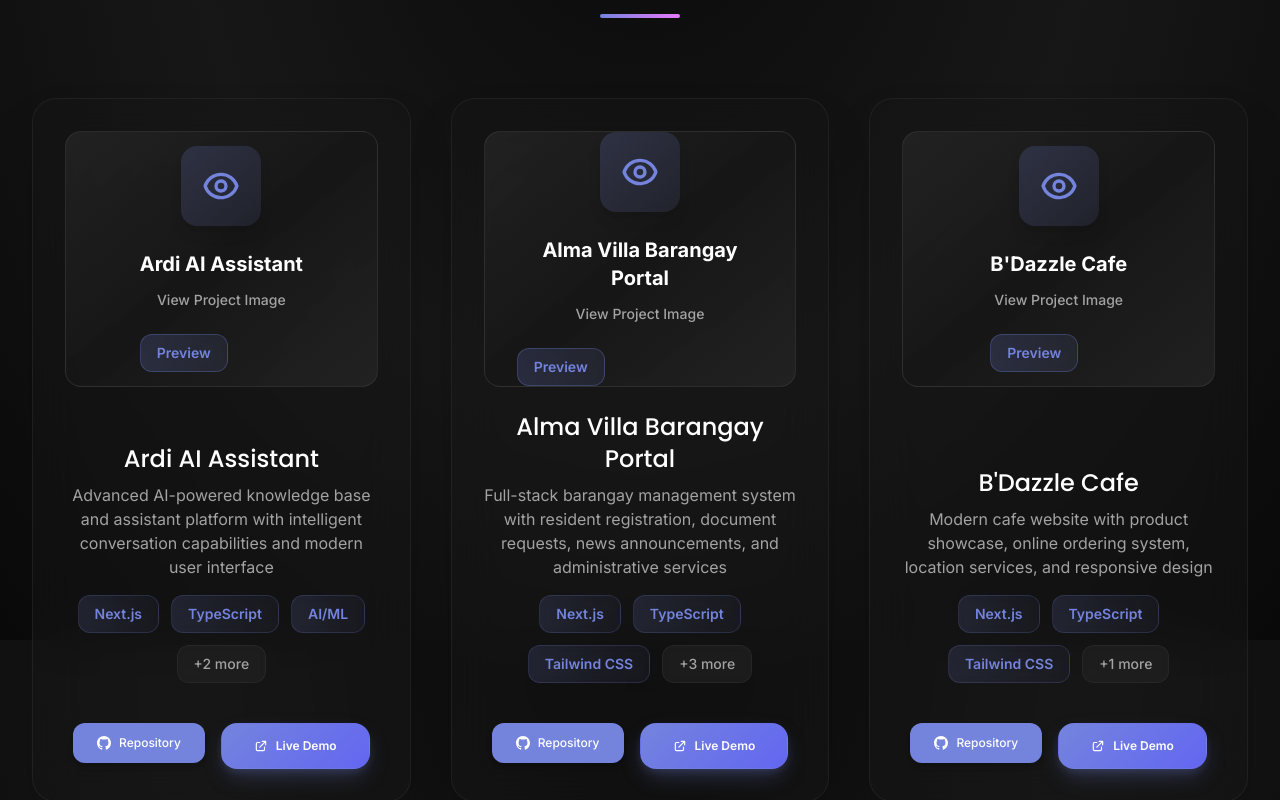
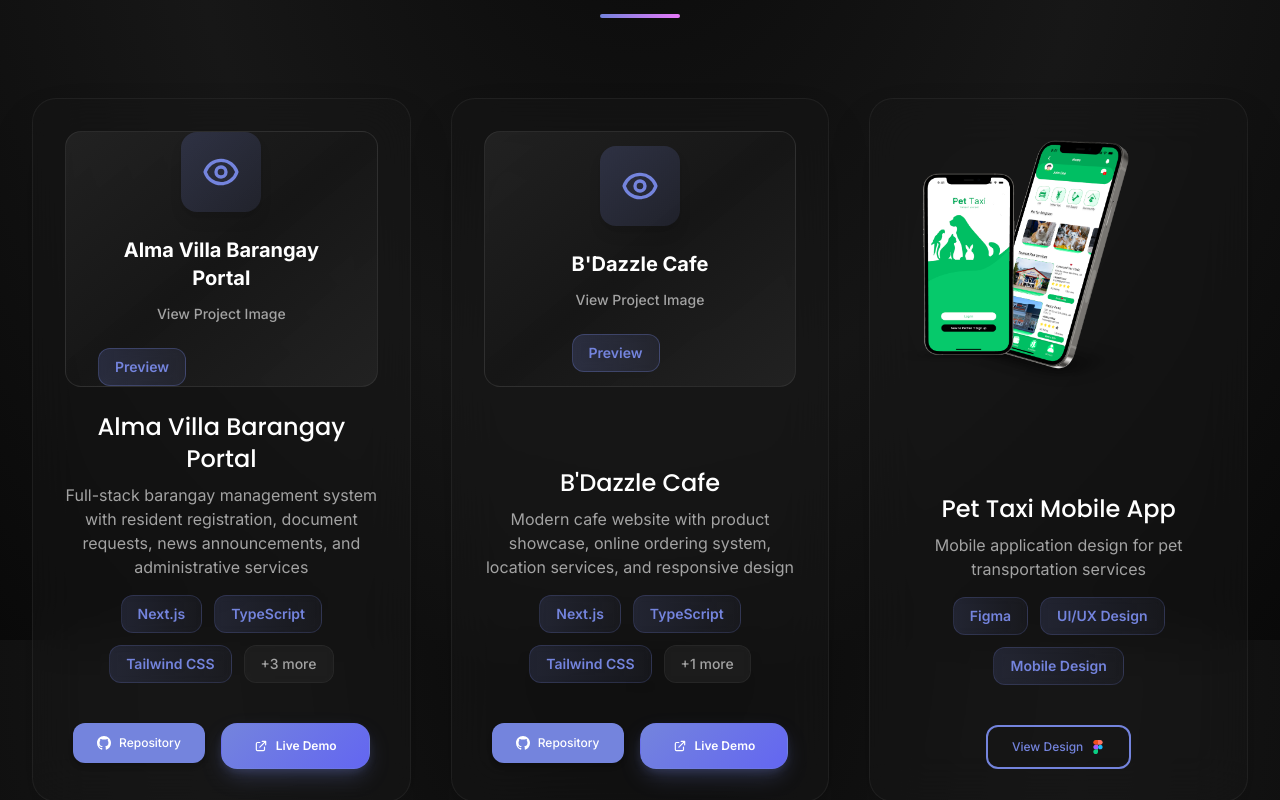
Before and after one commit to aliriocerafica/alidev, a Next.js app: page / in a window 1280 px wide. Shown: the part 2560-3360 px from the top of the page. Built offline with nearby package versions, Linux system fonts and the light colour scheme.

Commit message:
removed Ardi

```diff
--- a/app/components/works.tsx
+++ b/app/components/works.tsx
@@ -115,7 +115,7 @@
       <div className="flex justify-center items-center h-64 mb-6">
         <div className="relative overflow-hidden rounded-xl w-full h-full">
           {/* Check if project should show view image card */}
-                     {['alma-villa', 'ardi-ai-assistant', 'b-dazzle-cafe'].includes(project.id) ? (
+                     {['alma-villa', 'b-dazzle-cafe'].includes(project.id) ? (
              <div className="w-full h-full bg-gradient-to-br from-neutral-800/80 via-neutral-900/90 to-neutral-800/80 border border-neutral-700/50 rounded-2xl flex flex-col items-center justify-center group-hover:scale-105 transition-all duration-500 relative overflow-hidden">
                {/* Animated background gradient */}
                <div className="absolute inset-0 bg-gradient-to-r from-[#7484dd]/5 via-transparent to-[#7484dd]/5 opacity-0 group-hover:opacity-100 transition-opacity duration-500"></div>
--- a/app/data/constants.ts
+++ b/app/data/constants.ts
@@ -136,15 +136,6 @@
 ];
 
 export const PROJECTS: Project[] = [
-  {
-    id: "ardi-ai-assistant",
-    title: "Ardi AI Assistant",
-    description: "Advanced AI-powered knowledge base and assistant platform with intelligent conversation capabilities and modern user interface",
-    image: "/Pet.png", // You can update this with the actual image
-    githubUrl: "https://github.com/aliriocerafica/Ardi.git",
-    liveUrl: "https://ardiv2-knowledgebasecom.vercel.app",
-    technologies: ["Next.js", "TypeScript", "AI/ML", "Tailwind CSS", "React"]
-  },
   {
     id: "alma-villa",
     title: "Alma Villa Barangay Portal",
```
